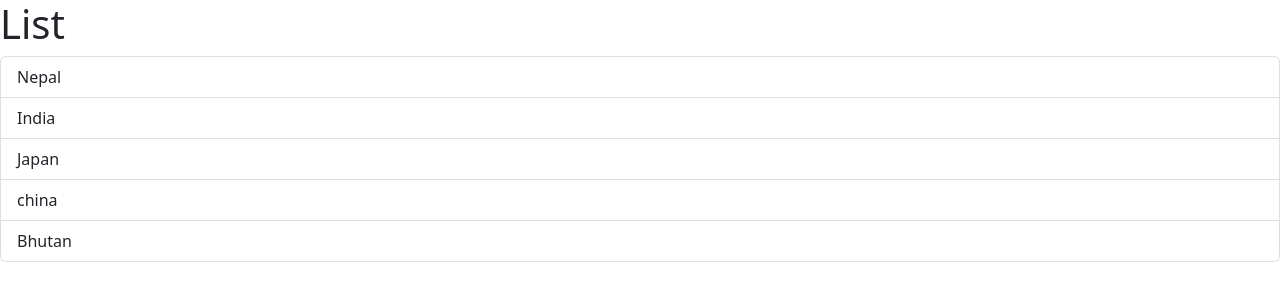
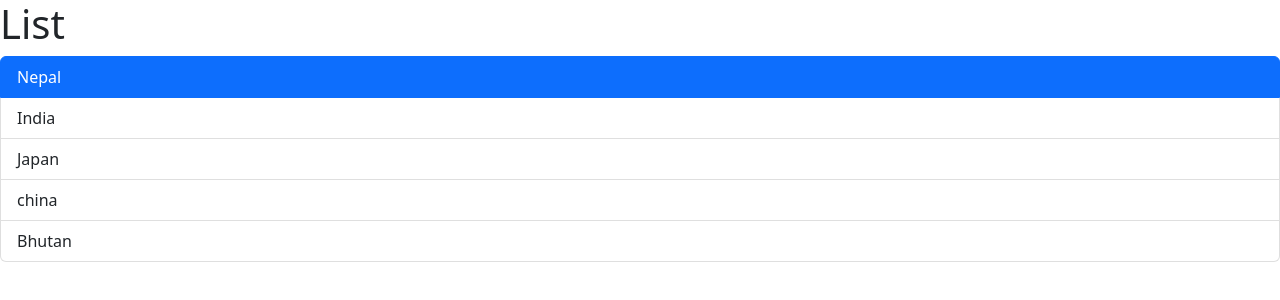
Before and after one commit to hempun10/typeScript_basics, a React (Vite) app: page / in a window 1280 px wide. Shown: the top 300 px of the page. Built offline with nearby package versions, Linux system fonts and the light colour scheme.

Commit message:
More clear with state managment concepts

```diff
--- a/src/components/ListGroup.tsx
+++ b/src/components/ListGroup.tsx
@@ -1,8 +1,10 @@
-import { MouseEvent } from "react";
+import { MouseEvent, useState } from "react";
+
 const ListGroup = () => {
   const countries = ["Nepal", "India", "Japan", "china", "Bhutan"];
-  const handleClick = (event: MouseEvent) =>
-    console.log(event.target.addEventListener);
+  const [currentIndex, setIndex] = useState(0);
+  //   Event Handle
+  //   const handleClick = (event: MouseEvent) => console.log(event);
 
   return (
     <>
@@ -10,7 +12,15 @@ const ListGroup = () => {
       {countries.length == 0 && <p>No records found</p>}
       <ul className="list-group">
         {countries.map((country, index) => (
-          <li className="list-group-item" key={index} onClick={handleClick}>
+          <li
+            className={
+              currentIndex === index
+                ? "list-group-item active"
+                : "list-group-item"
+            }
+            key={index}
+            onClick={() => setIndex(index)}
+          >
             {country}
           </li>
         ))}
```
